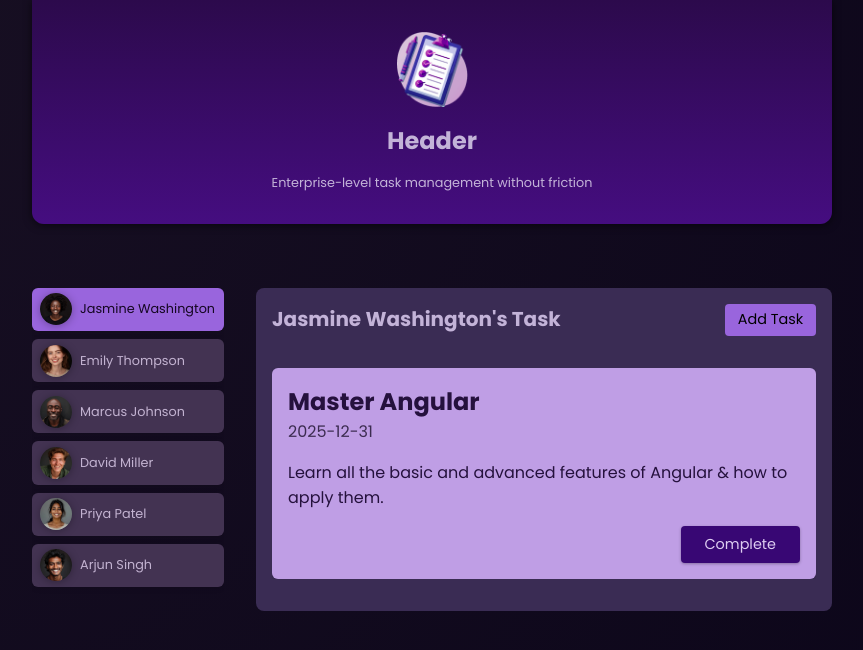
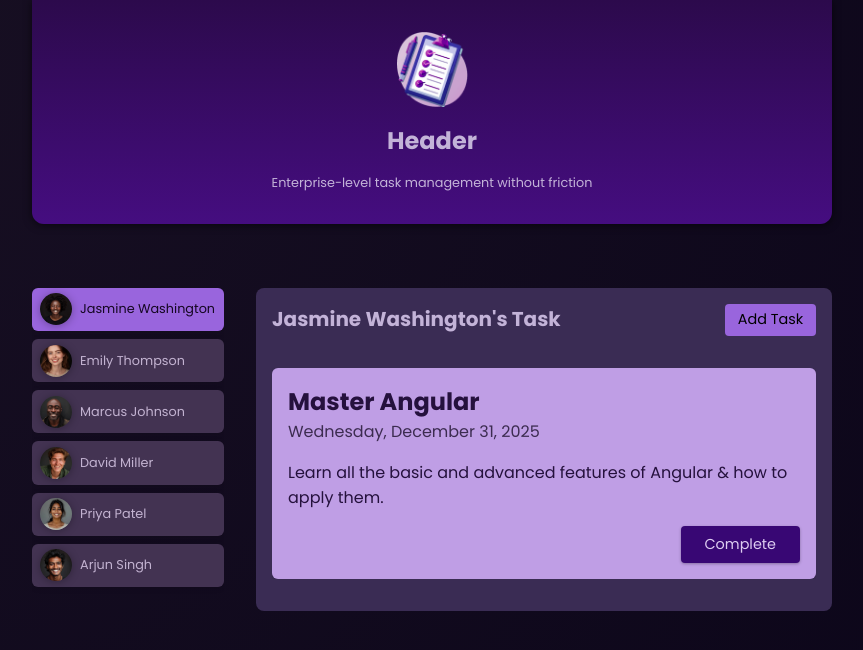
Before and after one commit to shaikhm357/angular_course_v18, an Angular app: page / in a window 1280 px wide. Both pictures are taken after a click on the button "Jasmine Washington". Shown: the top 650 px of the page, without its empty margins (208-1071 px from the left). Built offline with nearby package versions, Linux system fonts and the light colour scheme.

Commit message:
implemented pips on date

```diff
--- a/src/app/tasks/task/task.component.html
+++ b/src/app/tasks/task/task.component.html
@@ -1,7 +1,7 @@
 <app-card>
     <article>
         <h2>{{task.title}}</h2>
-        <time datetime="Time">{{task.dueDate}}</time>
+        <time datetime="Time">{{task.dueDate | date: 'fullDate' }}</time>
         <p>{{task.summary}}</p>
         <p class="actions">
             <button (click)="onCompleteTaskT()">Complete</button>
--- a/src/app/tasks/task/task.component.ts
+++ b/src/app/tasks/task/task.component.ts
@@ -1,11 +1,12 @@
 import { Component, Input, Output, EventEmitter } from '@angular/core';
 import { Task } from './task.model';
 import { CardComponent } from "../../shared/card/card.component";
+import { DatePipe } from '@angular/common';
 // import { EventEmitter } from 'stream';
 @Component({
   selector: 'app-task',
   standalone: true,
-  imports: [CardComponent],
+  imports: [CardComponent , DatePipe],
   templateUrl: './task.component.html',
   styleUrl: './task.component.css'
 })
```
